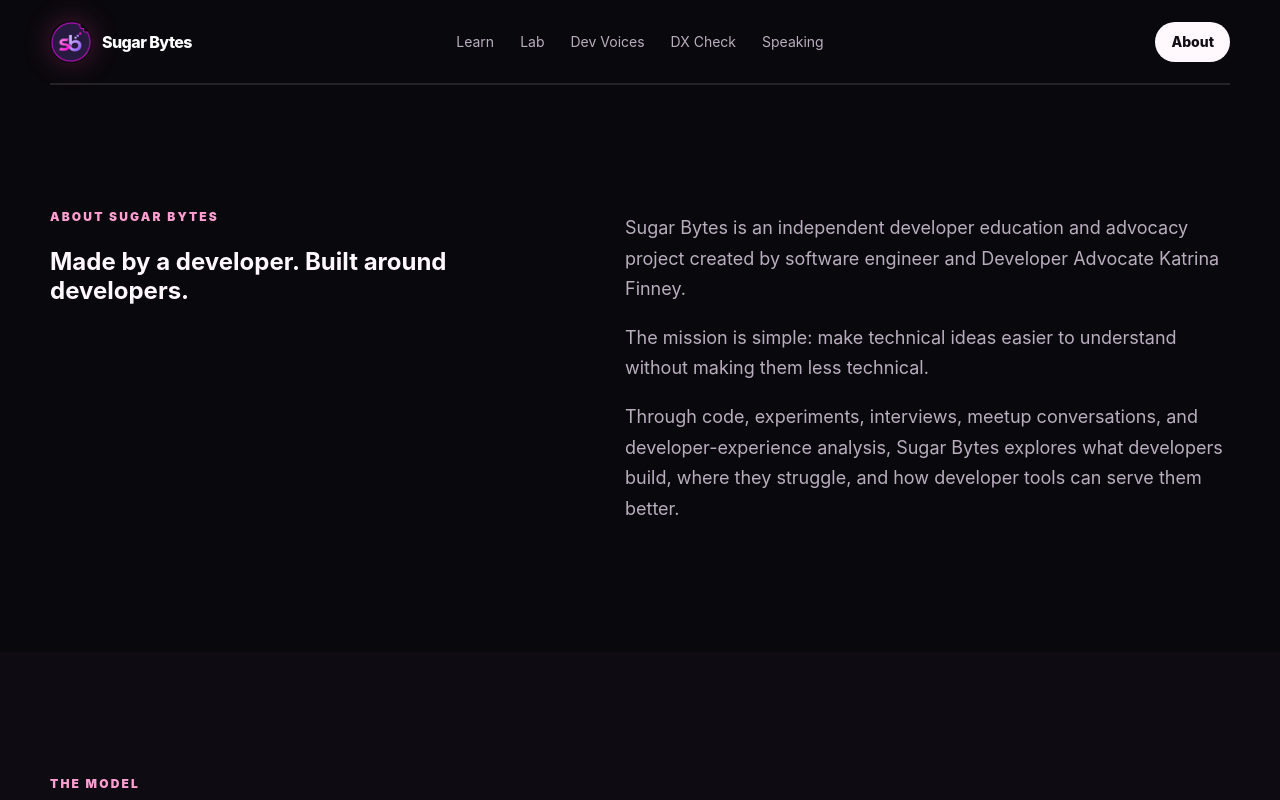
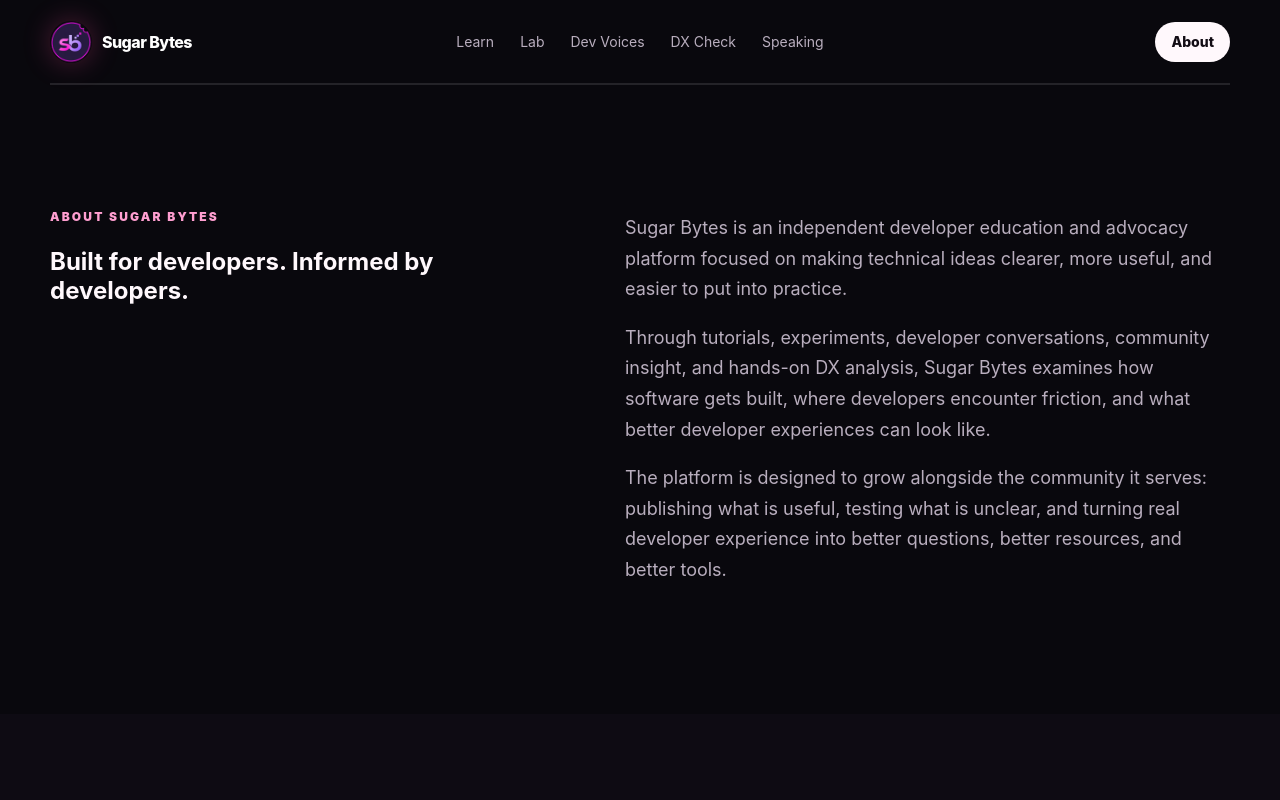
Before and after one commit to KatrinaFinney/sugar-bytes, a Next.js app: page /about in a window 1280 px wide. Shown: the top 800 px of the page. Built offline with nearby package versions, Linux system fonts and the light colour scheme.

Commit message:
Rewrite About page in institutional voice

```diff
--- a/app/about/page.tsx
+++ b/app/about/page.tsx
@@ -2,7 +2,7 @@
   return (
     <main>
       <header className="site-header"><a className="brand" href="/"><span className="brand-mark">SB</span><span>Sugar Bytes</span></a><nav className="nav"><a href="/learn">Learn</a><a href="/lab">Lab</a><a href="/dev-voices">Dev Voices</a><a href="/dx-check">DX Check</a><a href="/speaking">Speaking</a></nav><a className="button button-small" href="/about">About</a></header>
-      <section className="section about-section"><div><p className="kicker">ABOUT SUGAR BYTES</p><h1>Made by a developer. Built around developers.</h1></div><div><p>Sugar Bytes is an independent developer education and advocacy project created by software engineer and Developer Advocate Katrina Finney.</p><p>The mission is simple: make technical ideas easier to understand without making them less technical.</p><p>Through code, experiments, interviews, meetup conversations, and developer-experience analysis, Sugar Bytes explores what developers build, where they struggle, and how developer tools can serve them better.</p></div></section>
+      <section className="section about-section"><div><p className="kicker">ABOUT SUGAR BYTES</p><h1>Built for developers. Informed by developers.</h1></div><div><p>Sugar Bytes is an independent developer education and advocacy platform focused on making technical ideas clearer, more useful, and easier to put into practice.</p><p>Through tutorials, experiments, developer conversations, community insight, and hands-on DX analysis, Sugar Bytes examines how software gets built, where developers encounter friction, and what better developer experiences can look like.</p><p>The platform is designed to grow alongside the community it serves: publishing what is useful, testing what is unclear, and turning real developer experience into better questions, better resources, and better tools.</p></div></section>
       <section className="section muted-section"><div className="section-heading"><p className="kicker">THE MODEL</p><h2>Teach. Build. Listen. Advocate.</h2><p>Technical education starts the conversation. Experiments create evidence. Developer voices reveal patterns. Advocacy turns those patterns into useful insight for both developers and product teams.</p></div><div className="program-grid"><article className="program-card"><p className="kicker">TEACH</p><h3>Make difficult ideas usable.</h3></article><article className="program-card"><p className="kicker">BUILD</p><h3>Prove it with runnable examples.</h3></article><article className="program-card"><p className="kicker">LISTEN</p><h3>Center real developer experience.</h3></article></div></section>
       <footer><div className="brand"><span className="brand-mark">SB</span><span>Sugar Bytes</span></div><p>Build better. Understand deeper.</p><p>© 2026 Sugar Bytes</p></footer>
     </main>
```
